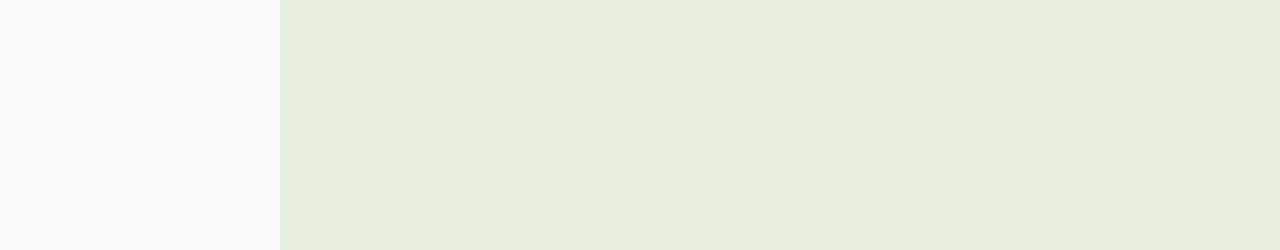
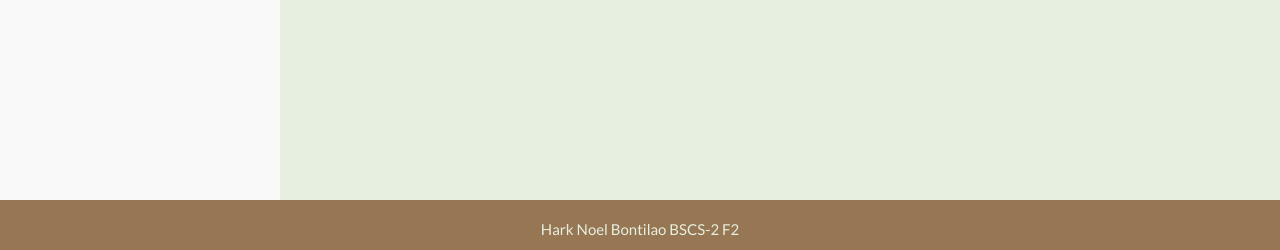
Before and after one commit to harknoel/OSCS, a PHP site: page /dashboard.php in a window 1280 px wide. Shown: the part 550-800 px from the top of the page. Run offline with PHP 8.4, Linux system fonts and the light colour scheme; data that the repository does not hold is empty.

Commit message:
Add footer

```diff
--- a/css/site.css
+++ b/css/site.css
@@ -160,7 +160,7 @@ p {
 	top: 0;
 	left: 0;
 	width: 280px;
-	height: 100%;
+	height: calc(100% - 50px);
 	background: var(--light);
 	z-index: 2000;
 	font-family: var(--lato);
@@ -580,6 +580,20 @@ p {
 /* MAIN */
 /* CONTENT */
 
+/* FOOTER */
+footer {
+  position: fixed;
+  left: 0;
+  bottom: 0;
+  height: 50px;
+  width: 100%;
+  font-family: var(--lato);
+  background-color: #967653;
+  color: var(--light-green);
+  text-align: center;
+}
+/* FOOTER */
+
 
 @media screen and (max-width: 768px) {
 	#sidebar {
--- a/dashboard.php
+++ b/dashboard.php
@@ -19,7 +19,7 @@
 					<i class='bx bx-search' ></i>
 					<i class='bx bx-filter' ></i>
 				</div>
-				<a href="" class="addButton">Add Guest</a>
+				<a href="guestuser.php" class="addButton">Add Guest</a>
 				<table>
 					<thead>
 						<tr>
--- a/includes/footer.php
+++ b/includes/footer.php
@@ -1,4 +1,7 @@
 </main>
+<footer>
+    <p>Hark Noel Bontilao BSCS-2 F2</p>
+</footer>
 <script src="js/site.js"></script>
 </body>
 </html>
```
